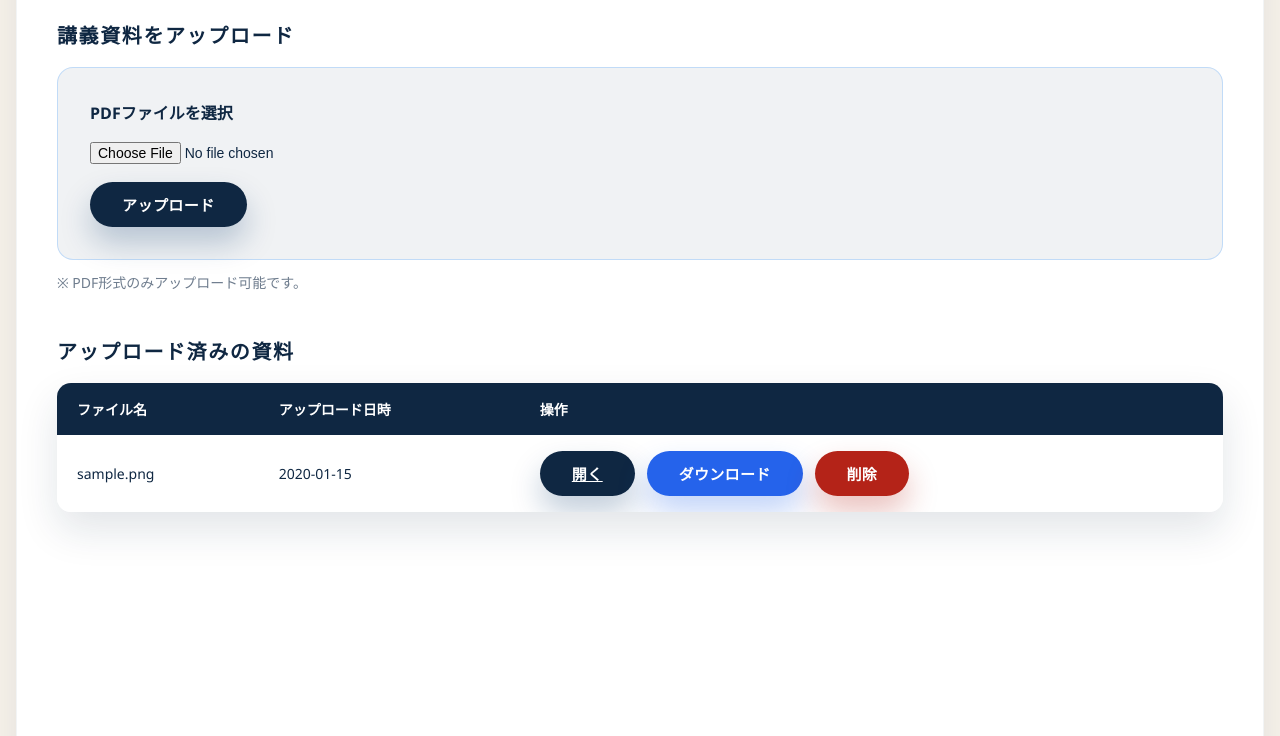
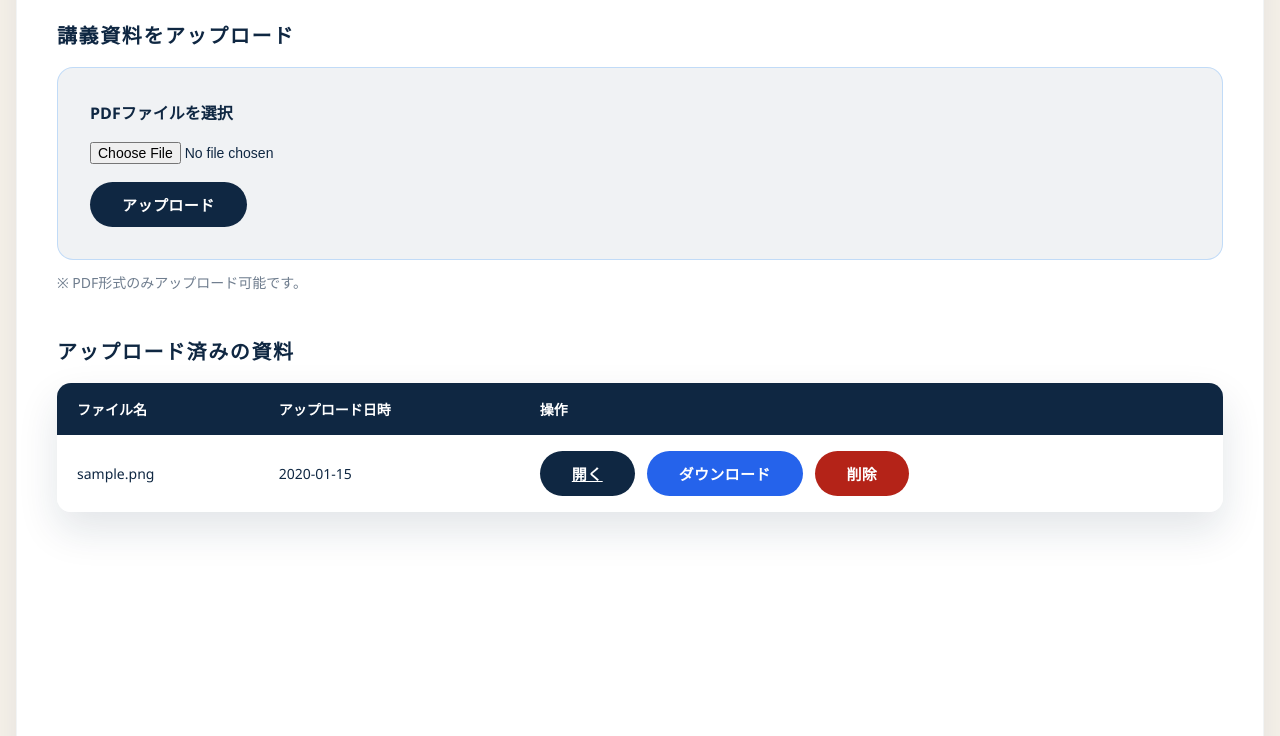
Before and after one commit to Mine-yours/NoteMate, a Flask app: page / in a window 1280 px wide. Shown: the part 200-936 px from the top of the page. Run offline with Flask 3, Linux system fonts and the light colour scheme; tables that the repository leaves empty hold one stand-in row (values such as "Sample post").

Commit message:
ホバーの使用を変更

```diff
--- a/app/static/style.css
+++ b/app/static/style.css
@@ -129,7 +129,7 @@ input[type="file"] {
     font-size: 15px;
     cursor: pointer;
     transition: transform 0.2s ease, box-shadow 0.2s ease;
-    box-shadow: 0 16px 30px rgba(12, 58, 112, 0.25);
+    box-shadow: none;
     letter-spacing: 0.03em;
 }
 
@@ -155,7 +155,7 @@ input[type="file"] {
     text-decoration: none;
     letter-spacing: 0.02em;
     transition: transform 0.2s ease, box-shadow 0.2s ease;
-    box-shadow: 0 16px 30px rgba(37, 99, 235, 0.28);
+    box-shadow: none;
 }
 
 .download-button:hover {
@@ -177,7 +177,7 @@ input[type="file"] {
     font-size: 15px;
     cursor: pointer;
     transition: transform 0.2s ease, box-shadow 0.2s ease;
-    box-shadow: 0 16px 30px rgba(180, 35, 24, 0.28);
+    box-shadow: none;
     letter-spacing: 0.02em;
     display: inline-block;
 }
```
